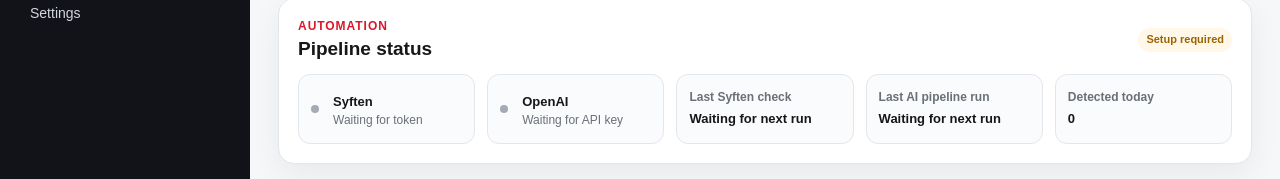
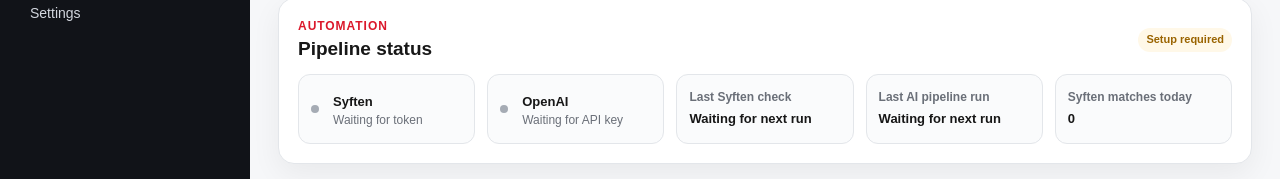
Before and after one commit to elleynote/tun-conversation-engine, a Next.js app: page /dashboard in a window 1280 px wide. Shown: the part 196-375 px from the top of the page. Built offline with nearby package versions, Linux system fonts and the light colour scheme; no server answers.

Commit message:
Clarify daily Syften match metric

```diff
--- a/app/dashboard/page.tsx
+++ b/app/dashboard/page.tsx
@@ -39,7 +39,7 @@
           <div className="automation-item"><span className={`status-dot ${automation.openAIConnected ? "on" : ""}`} /><div><strong>OpenAI</strong><div className="small muted">{automation.openAIConnected ? "Connected" : "Waiting for API key"}</div></div></div>
           <div className="automation-item"><div><div className="label">Last Syften check</div><strong>{automation.lastSyftenCheck ? relativeTime(automation.lastSyftenCheck) : "Waiting for next run"}</strong></div></div>
           <div className="automation-item"><div><div className="label">Last AI pipeline run</div><strong>{automation.lastPipelineRun ? relativeTime(automation.lastPipelineRun) : "Waiting for next run"}</strong></div></div>
-          <div className="automation-item"><div><div className="label">Detected today</div><strong>{automation.newToday}</strong></div></div>
+          <div className="automation-item"><div><div className="label">Syften matches today</div><strong>{automation.newToday}</strong></div></div>
         </div>
       </section>
 
```
